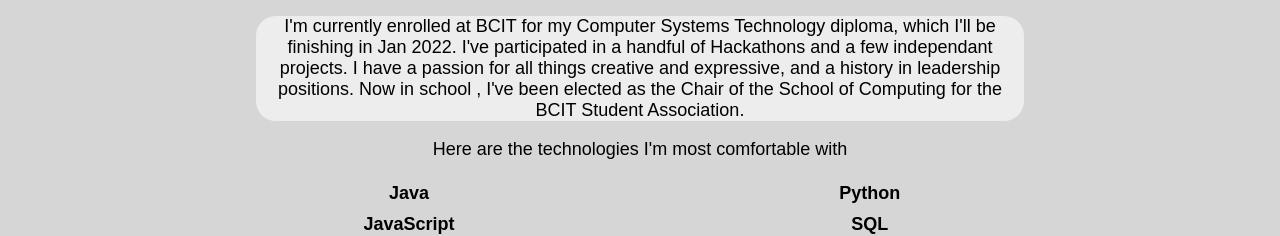
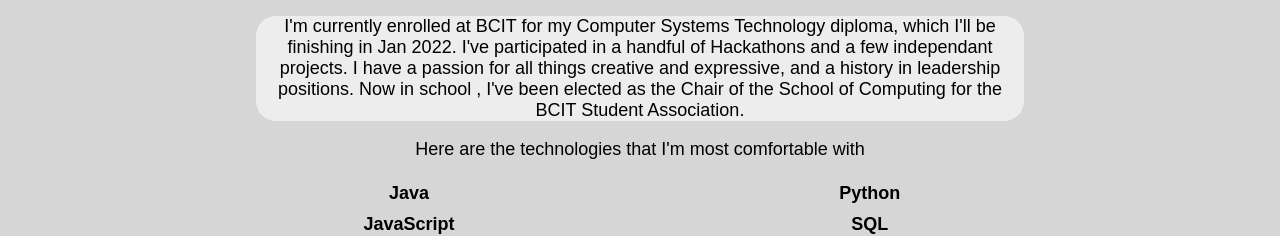
Before and after one commit to Nosewall/vercel-portfolio, a React (Create React App) app: page / in a window 1280 px wide. Shown: the part 2100-2336 px from the top of the page. Built offline with nearby package versions, Linux system fonts and the light colour scheme; a web font is replaced by a local one.

Commit message:
V1.0.1 spelling

```diff
--- a/src/experience.js
+++ b/src/experience.js
@@ -68,7 +68,7 @@
       >
          <p className="experienceBlurb">I'm currently enrolled at BCIT for my Computer Systems Technology diploma, which I'll be finishing in Jan 2022. I've participated in a handful of Hackathons and a few independant projects. I have a passion for all things creative and expressive, and a history in leadership positions. Now in school , I've been elected as the Chair of the School of Computing for the BCIT Student Association. </p>
 
-          <p className="currentSkillsTitle">Here are the technologies I'm most comfortable with</p>
+          <p className="currentSkillsTitle">Here are the technologies that I'm most comfortable with</p>
       </motion.div>
 
       <motion.div
--- a/src/projects.js
+++ b/src/projects.js
@@ -156,7 +156,7 @@
                   <p className="projectTagline">The carrot AND The stick</p>
                   </div>
         <img src="Images/GoodCop.png" alt="Good cop bad cop logo" className="projectImg" />
-        <p className="projectDesc">A motivation app made by myyself and my team during term 1 of school. We used Firebase for web hosting, and created a motivational app that was willing to be mean to you if you didn't achieve your goals</p>
+        <p className="projectDesc">A motivation app made by myself and my team during term 1 of school. We used Firebase for web hosting, and created a motivational app that was willing to be mean to you if you didn't achieve your goals</p>
         <a href="https://good-cop-bad-cop-a6d90.web.app/" className="projectLink">Get bullied!</a>
       </div>
 
```
